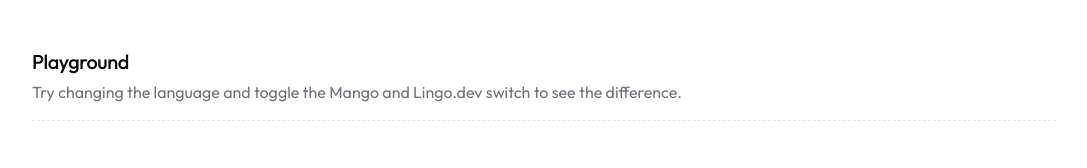
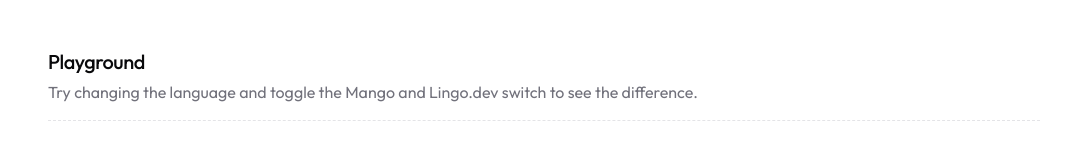
Before and after one commit to manjhss/mango.dev, a Next.js app in the folder apps/demo/: page / in a window 1280 px wide. Shown: the top 168 px of the page, without its empty margins (96-1183 px from the left). Built offline with nearby package versions, Linux system fonts and the light colour scheme.

Commit message:
Rename ComponentExample component and add new styles

```diff
--- a/apps/demo/app/page.tsx
+++ b/apps/demo/app/page.tsx
@@ -5,7 +5,7 @@ import { BlogPostList } from "@/components/blog-post";
 import { TranslatedPost } from "@/lib/blog-data";
 import { LangSwitcher } from "@/components/lang-switcher";
 import { Separator } from "@/components/ui/separator";
-import { PlaygroundExample } from "@/components/component-example";
+import { PlaygroundExample } from "@/components/playground-example";
 
 export default function Page() {
   // const [posts, setPosts] = useState<TranslatedPost[]>([])
--- a/apps/demo/components/component-example.tsx
+++ b/apps/demo/components/playground-example.tsx
@@ -41,8 +41,8 @@ import { LangSwitcher } from "./lang-switcher";
 
 export function PlaygroundExample() {
   return (
-    <main className="min-h-screen mx-auto w-full max-w-5xl min-w-0 content-center items-start space-y-12">
-      <header className="flex items-start justify-between border-b border-dashed pb-4">
+    <main className="min-h-screen mx-auto w-full max-w-5xl min-w-0 content-center items-start space-y-12 p-4">
+      <header className="flex gap-4 items-start justify-between border-b border-dashed pb-4">
         <div>
           <h1 className="text-xl font-medium tracking-tight">Playground</h1>
           <p className="text-muted-foreground text pt-1">
```
